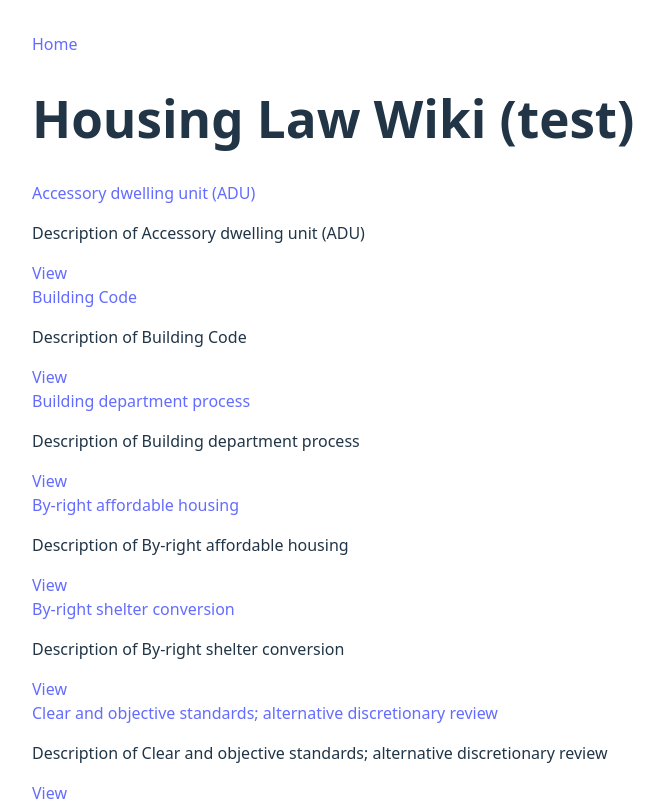
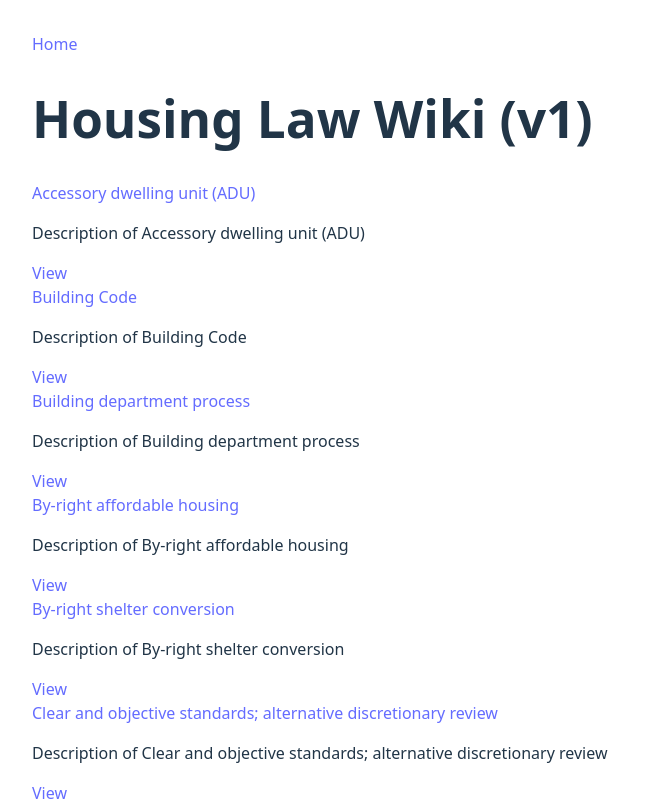
Before and after one commit to DLCDOfficial/housing_law_wiki, a React (Vite) app: page /#/ in a window 1280 px wide. Shown: the top 801 px of the page, without its empty margins (0-664 px from the left). Built offline with nearby package versions, Linux system fonts and the light colour scheme.

Commit message:
feat: title

```diff
--- a/src/components/Home.jsx
+++ b/src/components/Home.jsx
@@ -20,7 +20,7 @@ const Home = () => {
     });
     return(
         <div>
-            <h1>Housing Law Wiki (test)</h1>
+            <h1>Housing Law Wiki (v1)</h1>
             <calcite-card-group label="Housing Laws">
                 {LawLinkCards}
             </calcite-card-group>
```
